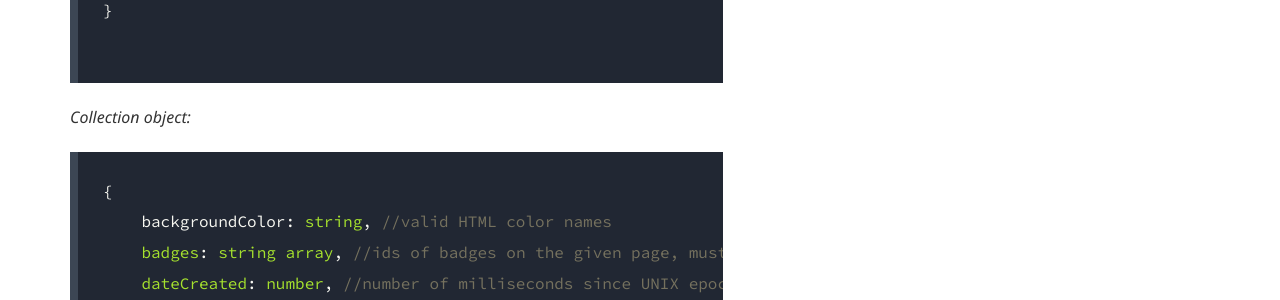
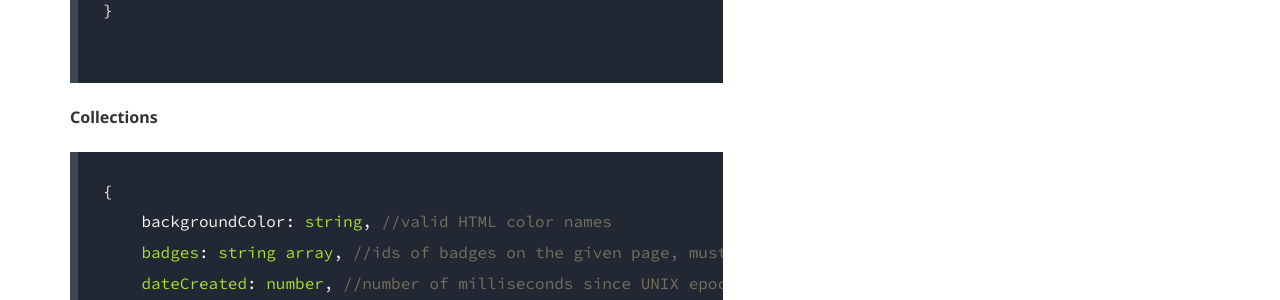
Before and after one commit to BitBadges/bitbadges.github.io, a Jekyll site: the page built from database.md, in a window 1280 px wide and 900 px high, scrolled down 2585 px. Shown: the part 154-454 px from the top of the window. Built offline with Jekyll 4.4.1, drawn with Linux system fonts in a browser that asks for light colours; some web fonts are replaced.

Commit message:
formatting

````diff
--- a/database.md
+++ b/database.md
@@ -91,7 +91,7 @@ Users - Users profiles store data about what badges they have issued, received,
 }
 
 ```
-*Collection object:*
+**Collections**
 ```javascript
 {
     backgroundColor: string, //valid HTML color names
````
